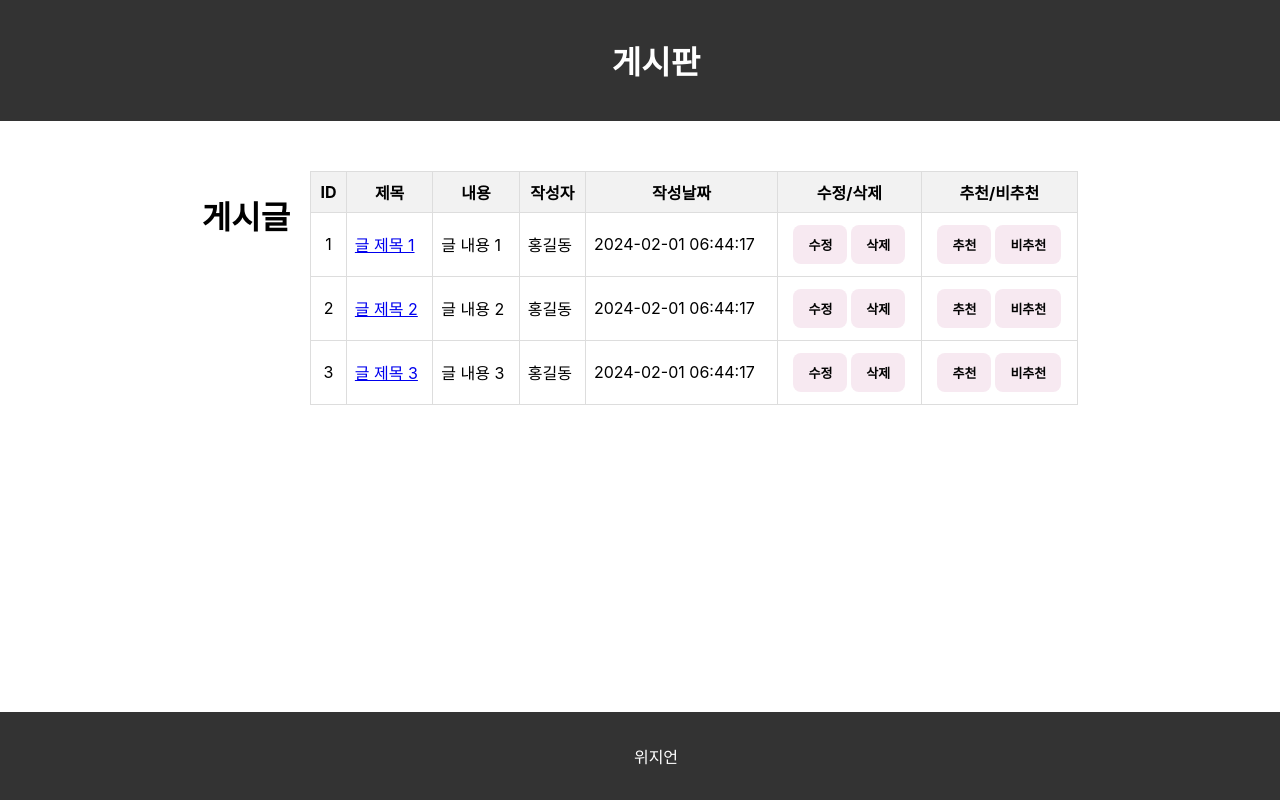
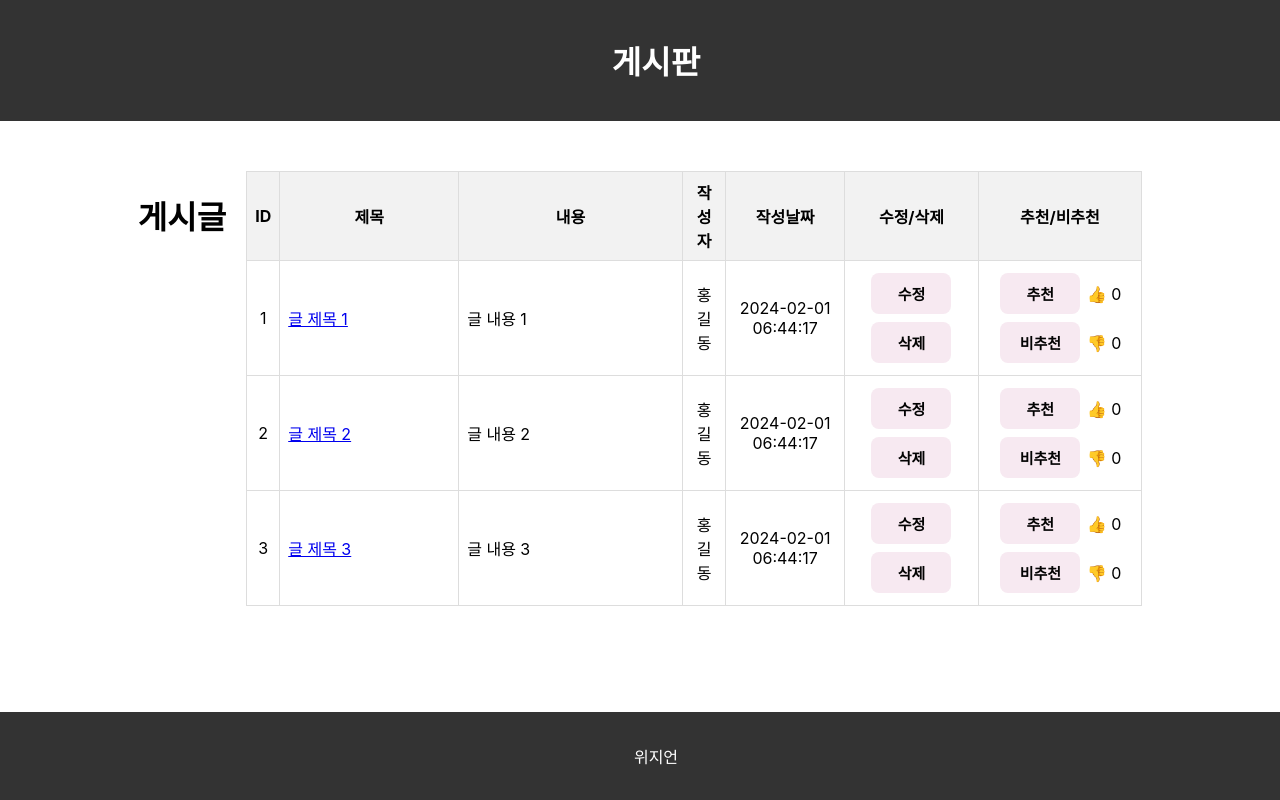
Before and after one commit to kimsinha11/React_0122, a React (Create React App) app: page /postlist in a window 1280 px wide. Shown: the top 800 px of the page. Built offline with nearby package versions, Linux system fonts and the light colour scheme.

Commit message:
글작성,수정,삭제,추천,비추천 버튼 권한부여

```diff
--- a/src/App.css
+++ b/src/App.css
@@ -6,12 +6,7 @@
   flex-direction: column;
   min-height: 100vh;
 }
-.Write {
-  max-width: 600px;
-  margin: auto; /* 화면 가운데 정렬을 위한 margin 설정 */
-  padding: 150px;
-  text-align: center; /* 내용을 가운데 정렬 */
-}
+
 
 /* Header 스타일 설정 */
 .Header {
@@ -43,7 +38,7 @@
   top: 0;
   left: 0;
   transition: left 0.3s ease;
-  z-index: 2; /* Content보다 위에 표시되도록 설정 */
+  z-index: 2;
 }
 
 .Menu.open {
@@ -105,11 +100,12 @@ button {
   background-color: #f7e9f1; /* Green background */
   border: none; /* Remove border */
   color: rgb(3, 3, 3); /* White text */
+  width: 100px;
   padding: 10px 15px; /* Padding */
   text-align: center; /* Center text */
   text-decoration: none; /* Remove underline */
   display: inline-block; /* Display as inline-block */
-  font-size: 13px; /* Font size */
+  font-size: 15px; /* Font size */
   margin: 4px 2px; /* Margin */
   transition-duration: 0.4s; /* Transition duration */
   cursor: pointer; /* Pointer cursor */
@@ -122,30 +118,44 @@ button:hover {
   background-color: #e969b8; /* Darker green on hover */
 }
 
-
-
-.Write h2 {
-  margin-bottom: 20px;
-}
-
-.Write form textarea {
-  width: 100%;
-  padding: 10px;
-  margin-bottom: 20px;
-  border: 1px solid #ccc;
-  border-radius: 4px;
-}
-
-.Write form button {
+.logout-button {
   padding: 10px 20px;
-  background-color: #007bff;
-  color: #fff;
+  background-color: #ee8eaa;
+  color: #0c0000;
   border: none;
-  border-radius: 4px;
+  border-radius: 8px;
   cursor: pointer;
   transition: background-color 0.3s;
 }
 
-.Write form button:hover {
-  background-color: #0056b3;
+.logout-button:hover {
+  background-color: #f1106e;
+  color: #fffefe;
 }
+
+.login-button {
+  padding: 10px 20px;
+  background-color: #ee8eaa;
+  color: #0c0000;
+  border: none;
+  border-radius: 8px;
+  cursor: pointer;
+  transition: background-color 0.3s;
+}
+
+.login-button:hover {
+  background-color: #f1106e;
+  color: #fffefe;
+}
+
+
+.Home {
+  display: flex;
+  justify-content: center; /* 수평 가운데 정렬 */
+  align-items: center; /* 수직 가운데 정렬 */
+}
+
+.Home h1 {
+  border: 1px solid #ccc;
+  padding: 20px; /* 원하는 패딩 값 설정 */
+}
--- a/src/Detail.css
+++ b/src/Detail.css
@@ -7,6 +7,7 @@
     border: 1px solid #ccc;
     border-radius: 5px;
     margin-left: 9%;
+    flex-direction: column;
   }
 
   .Detail h2 {
@@ -19,3 +20,7 @@
     font-size: 16px;
     margin-bottom: 5px;
   }
+
+  .Comment {
+    border: 2px solid #0a0505;
+  }
--- a/src/PostList.css
+++ b/src/PostList.css
@@ -5,7 +5,7 @@
   }
 
   .PostList table {
-    width: 60%;
+    width: 70%;
     border-collapse: collapse;
   }
 
@@ -14,6 +14,37 @@
     border: 1px solid #ddd;
     padding: 8px;
   }
+  /* 제목과 내용의 너비를 조정 */
+  .post_title {
+    width: 20%;
+  }
+
+  .post_cont {
+    width: 25%;
+  }
+
+  .Center button {
+    background-color: #f7e9f1; /* Green background */
+    border: none; /* Remove border */
+    color: rgb(3, 3, 3); /* White text */
+    width: 80px;
+    padding: 10px 15px; /* Padding */
+    text-align: center; /* Center text */
+    text-decoration: none; /* Remove underline */
+    display: inline-block; /* Display as inline-block */
+    font-size: 15px; /* Font size */
+    margin: 4px 2px; /* Margin */
+    transition-duration: 0.4s; /* Transition duration */
+    cursor: pointer; /* Pointer cursor */
+    border-radius: 8px; /* Border radius */
+    font-weight: bold; /* 글자를 */
+
+  }
+
+  button:hover {
+    background-color: #e969b8; /* Darker green on hover */
+  }
+
 
   .PostList th {
     background-color: #f2f2f2;
@@ -23,6 +54,6 @@
     margin-right: 20px;
   }
 
-  .Id {
+  .Center {
     text-align: center;
   }
--- /dev/null
+++ b/src/Write.css
@@ -0,0 +1,31 @@
+.Write {
+    max-width: 600px;
+    margin: auto; /* 화면 가운데 정렬을 위한 margin 설정 */
+    padding: 150px;
+    text-align: center; /* 내용을 가운데 정렬 */
+  }
+  .Write h2 {
+    margin-bottom: 20px;
+  }
+
+  .Write form textarea {
+    width: 100%;
+    padding: 10px;
+    margin-bottom: 20px;
+    border: 1px solid #ccc;
+    border-radius: 4px;
+  }
+
+  .Write form button {
+    width: 150px;
+    background-color: #007bff;
+    color: #fff;
+    border: none;
+    border-radius: 8px;
+    cursor: pointer;
+    transition: background-color 0.3s;
+  }
+
+  .Write form button:hover {
+    background-color: #0056b3;
+  }
--- a/src/pages/Detail.js
+++ b/src/pages/Detail.js
@@ -1,11 +1,18 @@
 import React from 'react';
 import { useParams } from 'react-router-dom';
+import { useNavigate } from 'react-router-dom';
 import '../Detail.css'; // 수정: 파일 경로를 정확히 지정해주세요.
 import Comment from './Comment'; // Comment 컴포넌트를 import .
 
 function Detail() {
   // useParams 훅을 사용하여 URL에서 게시물 ID를 추출합니다.
   const { id } = useParams();
+
+  const navigate = useNavigate();
+
+  const goToPostList = () => {
+    navigate('/postlist');
+  };
 
   // 임시로 만든 예시 데이터를 가져옵니다.
   const posts = [
@@ -33,9 +40,13 @@ function Detail() {
       <p>내용: {selectedPost.content}</p>
       <p>작성자: {selectedPost.writer}</p>
       <p>작성날짜: {selectedPost.date}</p></div>
-       {/* Comment 컴포넌트를 호출하여 댓글을 표시하고, postId를 전달합니다. */}
+
+      <div className="Comment">
        <Comment postId={selectedPost.id} />
-      {/* 이곳에 해당 게시물의 상세 내용을 표시하는 코드를 추가하세요 */}
+       </div>
+       <div className="ButtonContainer">
+        <button onClick={goToPostList}>뒤로가기</button>
+      </div>
     </div>
   );
 }
--- a/src/pages/Home.js
+++ b/src/pages/Home.js
@@ -1,5 +1,5 @@
 import React from 'react';
-
+import '../App.css';
 
 function Home({ isLoggedIn, onLogout }) {
   return (
--- a/src/pages/Login.js
+++ b/src/pages/Login.js
@@ -48,7 +48,7 @@ function Login({ onLogin }) {
             />
           </Form.Group>
           <br />
-          <button type="button" onClick={handleLogin}>로그인</button>
+          <button className="login-button" type="button" onClick={handleLogin}>로그인</button>
           <br />
           <p>계정이 없으신가요? <Link to="/signup">회원가입</Link></p>
         </Form>
--- a/src/pages/PostList.js
+++ b/src/pages/PostList.js
@@ -1,15 +1,15 @@
-import React from 'react';
+import React, { useState } from 'react';
 import { Link } from 'react-router-dom';
 import '../PostList.css';
 
-function PostList() {
+function PostList({ isLoggedIn }) {
   // 임시로 만든 데이터
-  const posts = [
-    { id: 1, title: '글 제목 1', content: '글 내용 1', writer:'홍길동', date:'' },
-    { id: 2, title: '글 제목 2', content: '글 내용 2', writer:'홍길동', date:'' },
-    { id: 3, title: '글 제목 3', content: '글 내용 3', writer:'홍길동', date:'' },
+  const [posts, setPosts] = useState([
+    { id: 1, title: '글 제목 1', content: '글 내용 1', writer:'홍길동', date:'', likes: 0, dislikes: 0 },
+    { id: 2, title: '글 제목 2', content: '글 내용 2', writer:'홍길동', date:'', likes: 0, dislikes: 0 },
+    { id: 3, title: '글 제목 3', content: '글 내용 3', writer:'홍길동', date:'', likes: 0, dislikes: 0 },
     // 필요한 만큼 데이터 추가
-  ];
+  ]);
 
   const getCurrentTime = () => {
     const now = new Date();
@@ -24,26 +24,50 @@ function PostList() {
 
   // 수정 버튼 클릭 시 실행되는 함수
   const handleEdit = (postId) => {
+    if (!isLoggedIn) {
+      alert('로그인 후 이용 가능합니다.');
+      return;
+    }
     console.log(`게시물 ${postId}를 수정합니다.`);
     // 여기에 수정 기능을 구현할 수 있습니다.
   };
 
   // 삭제 버튼 클릭 시 실행되는 함수
   const handleDelete = (postId) => {
+    if (!isLoggedIn) {
+      alert('로그인 후 이용 가능합니다.');
+      return;
+    }
     console.log(`게시물 ${postId}를 삭제합니다.`);
     // 여기에 삭제 기능을 구현할 수 있습니다.
   };
 
   // 추천 버튼 클릭 시 실행되는 함수
   const handleRecommend = (postId) => {
-    console.log(`게시물 ${postId}를 추천합니다.`);
-    // 여기에 추천 기능을 구현할 수 있습니다.
+    if (!isLoggedIn) {
+      alert('로그인 후 이용 가능합니다.');
+      return;
+    }
+    setPosts(prevPosts => prevPosts.map(post => {
+      if (post.id === postId) {
+        return { ...post, likes: post.likes + 1 };
+      }
+      return post;
+    }));
   };
 
   // 비추천 버튼 클릭 시 실행되는 함수
   const handleUnrecommend = (postId) => {
-    console.log(`게시물 ${postId}를 비추천합니다.`);
-    // 여기에 비추천 기능을 구현할 수 있습니다.
+    if (!isLoggedIn) {
+      alert('로그인 후 이용 가능합니다.');
+      return;
+    }
+    setPosts(prevPosts => prevPosts.map(post => {
+      if (post.id === postId) {
+        return { ...post, dislikes: post.dislikes + 1 };
+      }
+      return post;
+    }));
   };
 
   return (
@@ -53,8 +77,8 @@ function PostList() {
         <thead>
           <tr>
             <th>ID</th>
-            <th>제목</th>
-            <th>내용</th>
+            <th className="post_title">제목</th>
+            <th className="post_cont">내용</th>
             <th>작성자</th>
             <th>작성날짜</th>
             <th>수정/삭제</th>
@@ -65,18 +89,18 @@ function PostList() {
           {/* 임시 데이터를 사용하여 테이블 행을 생성 */}
           {posts.map(post => (
             <tr key={post.id}>
-              <td className="Id">{post.id}</td>
+              <td className="Center">{post.id}</td>
               <td><Link to={`/detail/${post.id}`}>{post.title}</Link></td>
               <td>{post.content}</td>
-              <td>{post.writer}</td>
-              <td>{getCurrentTime()}</td>
-              <td className="Id">
+              <td className="Center">{post.writer}</td>
+              <td className="Center">{getCurrentTime()}</td>
+              <td className="Center">
                 <button onClick={() => handleEdit(post.id)}>수정</button>
                 <button onClick={() => handleDelete(post.id)}>삭제</button>
               </td>
-              <td className="Id">
-                <button onClick={() => handleRecommend(post.id)}>추천</button>
-                <button onClick={() => handleUnrecommend(post.id)}>비추천</button>
+              <td className="Center">
+                <button onClick={() => handleRecommend(post.id)}>추천</button> 👍 {post.likes}
+                <button onClick={() => handleUnrecommend(post.id)}>비추천</button> 👎 {post.dislikes}
               </td>
             </tr>
           ))}
--- a/src/pages/Write.js
+++ b/src/pages/Write.js
@@ -1,5 +1,6 @@
 import React, { useState } from 'react';
 import { useNavigate } from 'react-router-dom';
+import '../Write.css';
 
 function Write({ isLoggedIn }) {
   const [content, setContent] = useState('');
@@ -23,7 +24,7 @@ function Write({ isLoggedIn }) {
 
   return (
     <div className="Write">
-      <h2>글쓰기 페이지입니다.</h2>
+      <h2>게시글을 작성해주세요.</h2>
       {isLoggedIn ? (
         <form onSubmit={handleSubmit}>
           <textarea
```
